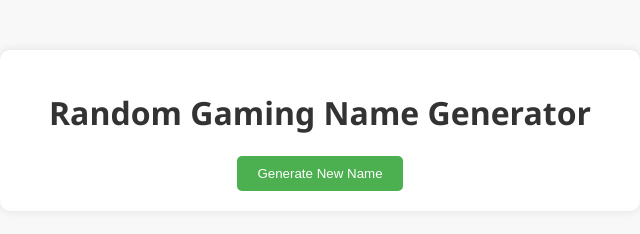
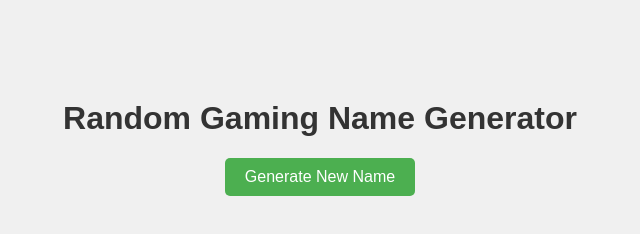
Before and after one commit to EuriGateStoreAccountChecker/eurigatestore, a plain HTML site: page index.html in a window 1280 px wide. Shown: the whole page, without its empty margins (320-960 px from the left). Drawn offline with Linux system fonts and the light colour scheme.

Commit message:
Update styles.css

```diff
--- a/styles.css
+++ b/styles.css
@@ -1,39 +1,34 @@
 body {
-    font-family: 'Segoe UI', Tahoma, Geneva, Verdana, sans-serif;
+    font-family: Arial, sans-serif;
+    background-color: #f0f0f0;
     margin: 0;
     padding: 0;
-    background-color: #f8f8f8;
 }
 
 .container {
-    max-width: 600px;
-    margin: 50px auto;
-    padding: 20px;
-    background-color: #fff;
-    border-radius: 10px;
-    box-shadow: 0 0 10px rgba(0, 0, 0, 0.1);
     text-align: center;
+    margin-top: 100px;
 }
 
 h1 {
     color: #333;
 }
 
+#generated-name {
+    font-size: 24px;
+    margin-bottom: 20px;
+}
+
 button {
+    padding: 10px 20px;
+    font-size: 16px;
     background-color: #4CAF50;
     color: white;
-    padding: 10px 20px;
     border: none;
+    cursor: pointer;
     border-radius: 5px;
-    cursor: pointer;
-    transition: background-color 0.3s;
 }
 
 button:hover {
     background-color: #45a049;
 }
-
-#matchResult {
-    margin-top: 20px;
-    text-align: left;
-}
```
